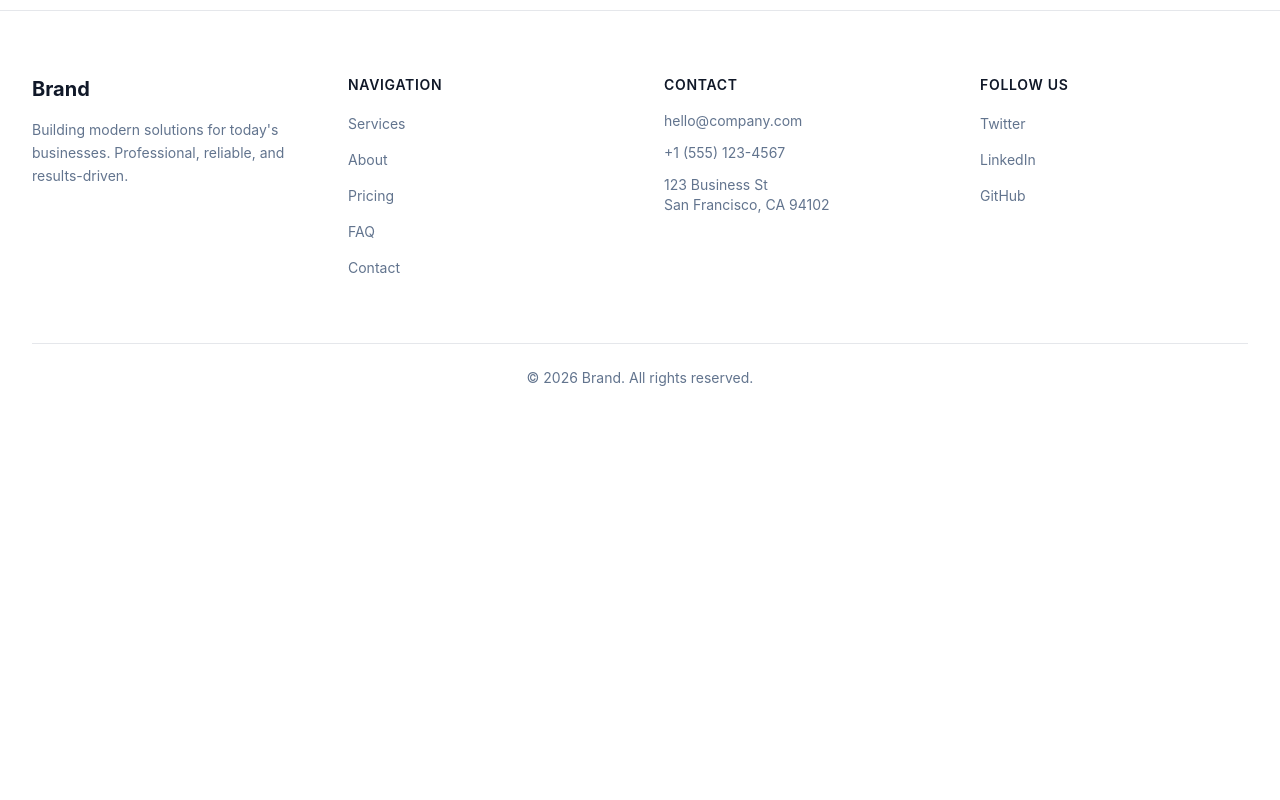
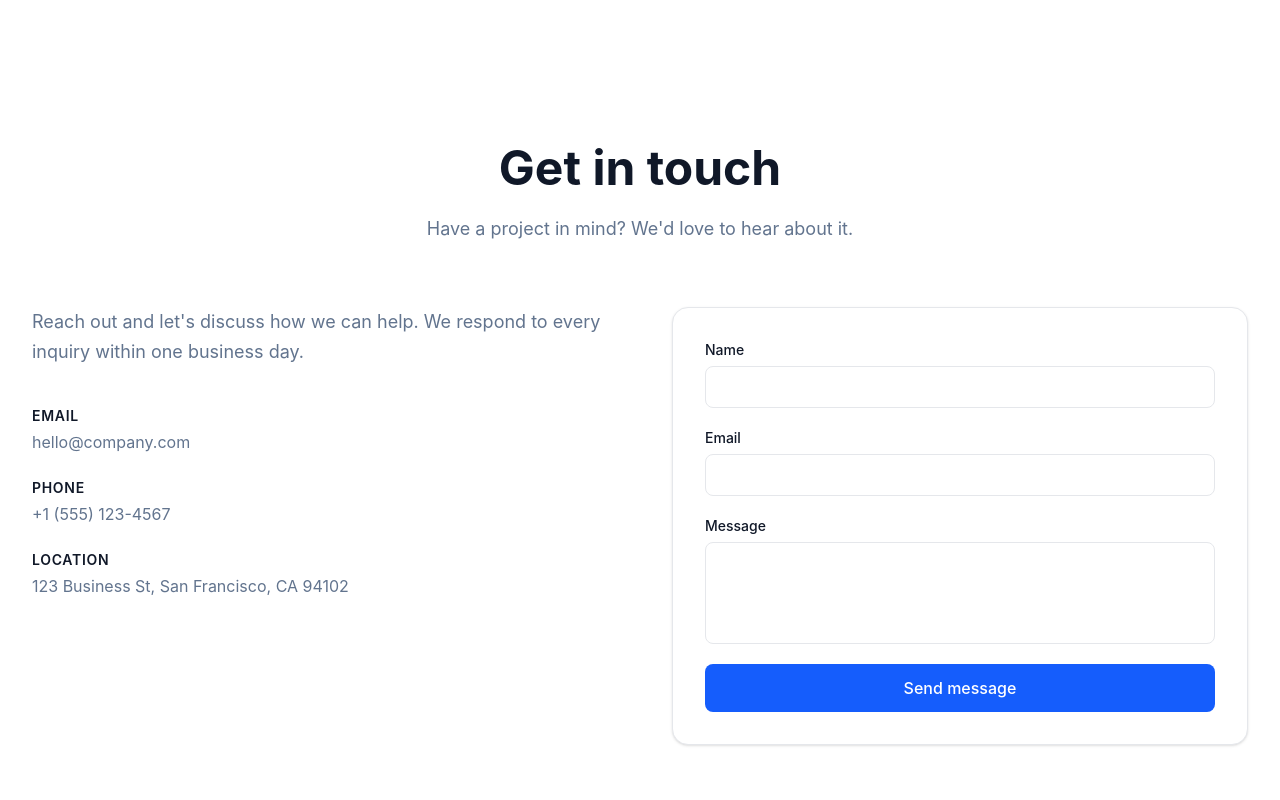
Before and after one commit to manu-com/business-template, a React (Vite) app: page / in a window 1280 px wide. Shown: the part 2920-3720 px from the top of the page. Before the commit the page ends 3332 px from the top, so only its background shows below. Built offline with nearby package versions, Linux system fonts and the light colour scheme.

Commit message:
feat: add comtact section

```diff
--- a/src/App.jsx
+++ b/src/App.jsx
@@ -1,6 +1,6 @@
 import { Navbar } from "./components/layout";
 import { Footer } from "./components/layout";
-import { About, Hero, Services, Testimonials } from "./components/sections";
+import { About, Contact, Hero, Services, Testimonials } from "./components/sections";
 
 function App() {
   return (
@@ -32,6 +32,8 @@ function App() {
 
       <Testimonials />
 
+      <Contact />
+
       <Footer />
     </>
   );
--- /dev/null
+++ b/src/components/sections/Contact.jsx
@@ -0,0 +1,149 @@
+import { useState } from "react";
+import { Button, Card, Container, SectionTitle } from "../ui";
+
+const defaultContactInfo = {
+  email: "hello@company.com",
+  phone: "+1 (555) 123-4567",
+  location: "123 Business St, San Francisco, CA 94102",
+};
+
+export default function Contact({ contactInfo = defaultContactInfo }) {
+  const [formData, setFormData] = useState({
+    name: "",
+    email: "",
+    message: "",
+  });
+  const [submitted, setSubmitted] = useState(false);
+
+  const handleChange = (e) => {
+    setFormData((prev) => ({
+      ...prev,
+      [e.target.name]: e.target.value,
+    }));
+  };
+
+  const handleSubmit = (e) => {
+    e.preventDefault();
+    setSubmitted(true);
+    setFormData({ name: "", email: "", message: "" });
+  };
+
+  return (
+    <section className="bg-white py-16 sm:py-24 lg:py-32" id="contact">
+      <Container>
+        <SectionTitle
+          title="Get in touch"
+          description="Have a project in mind? We'd love to hear about it."
+        />
+
+        <div className="mt-12 grid gap-12 lg:mt-16 lg:grid-cols-2 lg:gap-16">
+          <div>
+            <p className="text-lg leading-relaxed text-slate-500">
+              Reach out and let's discuss how we can help. We respond to every
+              inquiry within one business day.
+            </p>
+
+            <div className="mt-10 space-y-6">
+              <div>
+                <h3 className="text-sm font-semibold uppercase tracking-wider text-gray-900">
+                  Email
+                </h3>
+                <p className="mt-1 text-slate-500">{contactInfo.email}</p>
+              </div>
+              <div>
+                <h3 className="text-sm font-semibold uppercase tracking-wider text-gray-900">
+                  Phone
+                </h3>
+                <p className="mt-1 text-slate-500">{contactInfo.phone}</p>
+              </div>
+              <div>
+                <h3 className="text-sm font-semibold uppercase tracking-wider text-gray-900">
+                  Location
+                </h3>
+                <p className="mt-1 text-slate-500">{contactInfo.location}</p>
+              </div>
+            </div>
+          </div>
+
+          <Card>
+            {submitted ? (
+              <div className="flex h-full flex-col items-center justify-center py-8 text-center">
+                <h3 className="text-xl font-semibold text-gray-900">
+                  Message sent
+                </h3>
+                <p className="mt-2 text-slate-500">
+                  Thanks for reaching out. We'll get back to you soon.
+                </p>
+                <Button
+                  className="mt-6"
+                  variant="secondary"
+                  size="small"
+                  onClick={() => setSubmitted(false)}
+                >
+                  Send another
+                </Button>
+              </div>
+            ) : (
+              <form onSubmit={handleSubmit} className="space-y-5">
+                <div>
+                  <label
+                    htmlFor="name"
+                    className="block text-sm font-medium text-gray-900"
+                  >
+                    Name
+                  </label>
+                  <input
+                    type="text"
+                    id="name"
+                    name="name"
+                    value={formData.name}
+                    onChange={handleChange}
+                    required
+                    className="mt-1.5 block w-full rounded-lg border border-gray-200 px-4 py-2.5 text-sm text-gray-900 outline-none transition-colors duration-200 focus:border-blue-500 focus:ring-2 focus:ring-blue-500/20"
+                  />
+                </div>
+                <div>
+                  <label
+                    htmlFor="email"
+                    className="block text-sm font-medium text-gray-900"
+                  >
+                    Email
+                  </label>
+                  <input
+                    type="email"
+                    id="email"
+                    name="email"
+                    value={formData.email}
+                    onChange={handleChange}
+                    required
+                    className="mt-1.5 block w-full rounded-lg border border-gray-200 px-4 py-2.5 text-sm text-gray-900 outline-none transition-colors duration-200 focus:border-blue-500 focus:ring-2 focus:ring-blue-500/20"
+                  />
+                </div>
+                <div>
+                  <label
+                    htmlFor="message"
+                    className="block text-sm font-medium text-gray-900"
+                  >
+                    Message
+                  </label>
+                  <textarea
+                    id="message"
+                    name="message"
+                    rows={4}
+                    value={formData.message}
+                    onChange={handleChange}
+                    required
+                    className="mt-1.5 block w-full resize-none rounded-lg border border-gray-200 px-4 py-2.5 text-sm text-gray-900 outline-none transition-colors duration-200 focus:border-blue-500 focus:ring-2 focus:ring-blue-500/20"
+                  />
+                </div>
+                <Button type="submit" className="w-full">
+                  Send message
+                </Button>
+              </form>
+            )}
+          </Card>
+        </div>
+      </Container>
+    </section>
+  );
+}
--- a/src/components/sections/index.js
+++ b/src/components/sections/index.js
@@ -1,4 +1,5 @@
 export { default as About } from "./About";
+export { default as Contact } from "./Contact";
 export { default as Hero } from "./Hero";
 export { default as Services } from "./Services";
 export { default as Testimonials } from "./Testimonials";
```
